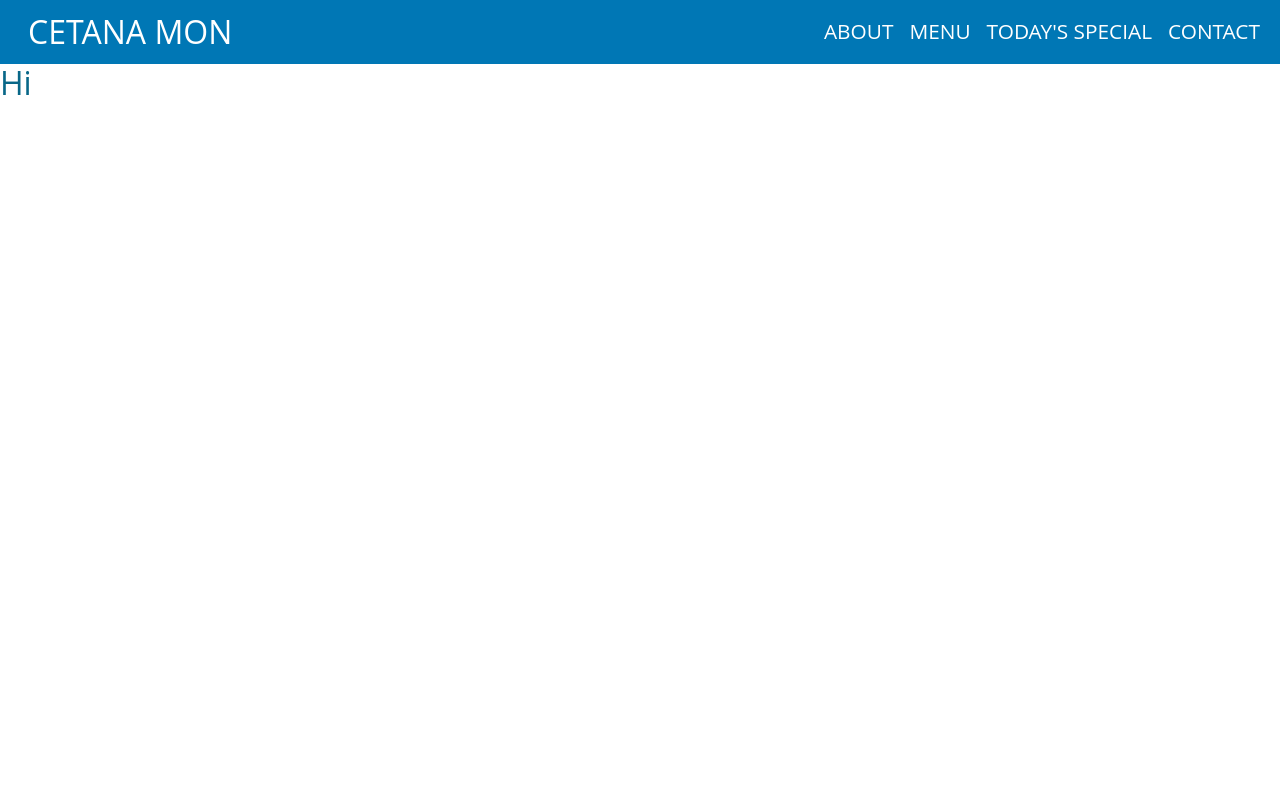
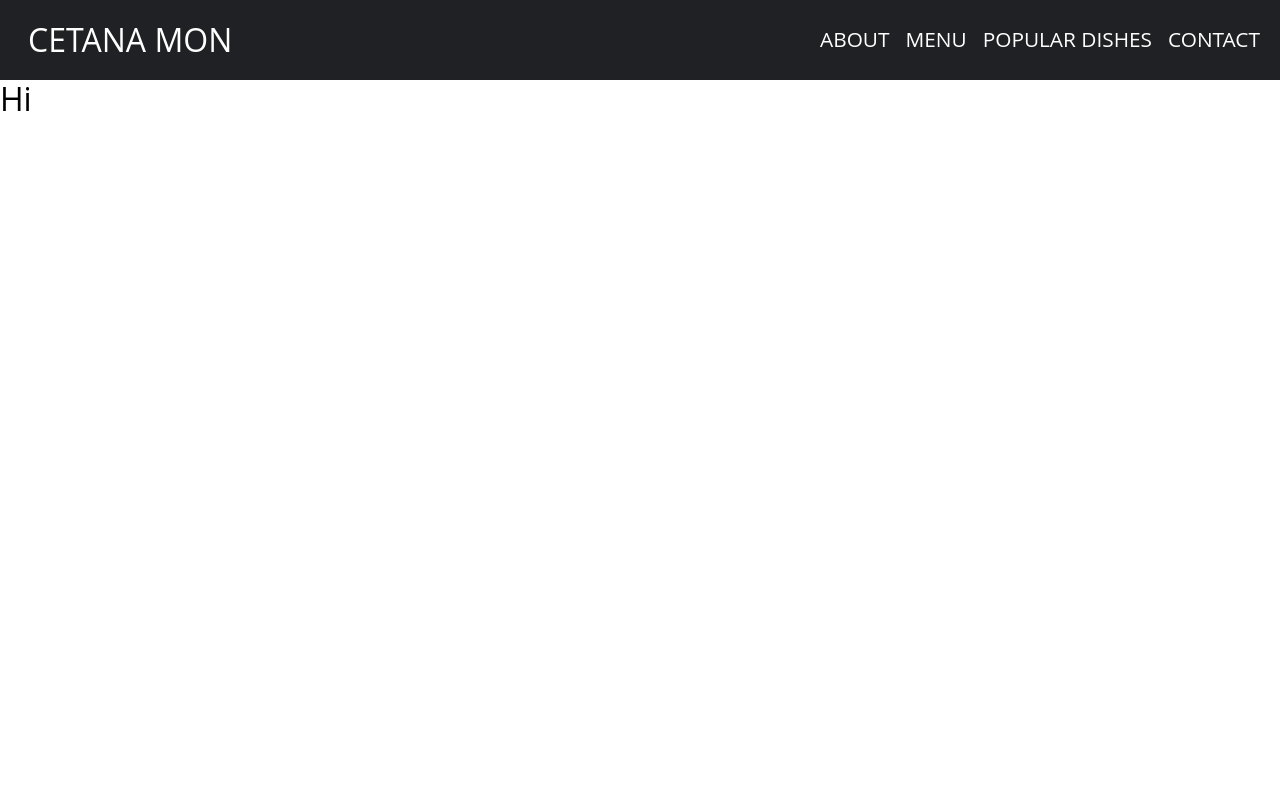
Before and after one commit to linnkhant07/cetanamon.github.io, a plain HTML site: page index.html in a window 1280 px wide. Shown: the top 800 px of the page. Drawn offline with nearby package versions, Linux system fonts and the light colour scheme.

Commit message:
style brush up

```diff
--- a/index.html
+++ b/index.html
@@ -15,7 +15,7 @@
 <body>
     <main class="main">
         <!-- navbar -->
-        <nav class="ps-3 navbar navbar-expand-lg " id="mainNavBar">
+        <nav class="ps-3 navbar navbar-expand-lg sticky-top" id="mainNavBar">
             <div class="container-fluid d-flex">
                 <div>
                     <a class="navbar-brand fs-2 me-auto" href="#">CETANA MON</a>
@@ -27,7 +27,7 @@
                 <div class="navbar-nav fs-5 ms-auto">
                   <a class="nav-link" href="#">ABOUT</a>
                   <a class="nav-link" href="#">MENU</a>
-                  <a class="nav-link">TODAY'S SPECIAL</a>
+                  <a class="nav-link">POPULAR DISHES</a>
                   <a class="nav-link">CONTACT</a>
                 </div>
               </div>
@@ -113,7 +113,7 @@
                 <div class="col-10 col-lg-8 blurb mb-5 mb-md-0">
                     <h2 class="">Mohinga</h2>
                     <img src="imgs/lolli_icon.png" alt="" class="d-none d-lg-inline-block">
-                    <p class="lead">Ohn No Khao Swè, aka coconut noodles, is a Burmese delight of thin noodles in a creamy coconut soup. Topped with chicken, eggs, and spices, it's a visual and gastronomic feast that's perfect for breakfast or a light meal.</p>
+                    <p class="lead">Mohinga is a popular and flavorful Burmese dish consisting of a fish broth-based soup thickened with rice powder or chickpea flour. It's infused with lemongrass, ginger, garlic, and other herbs and spices, served with thin rice noodles, and topped with hard-boiled eggs, crispy fried onions, and cilantro. </p>
                     <button class="btn">View Details</button>
                 </div>
                 </div>
--- a/styles/styles.css
+++ b/styles/styles.css
@@ -6,7 +6,7 @@
 
 body {
     font-family: "Open Sans", sans-serif;
-    color: #086788;
+    color: black;
 }
 
 main h1 {
@@ -15,7 +15,8 @@ main h1 {
 }
 
 main #mainNavBar {
-    background-color: #0077B5;
+    background-color: #202124;
+    height: 80px;
     /* #06AED5  #086788*/
 }
 
@@ -34,7 +35,7 @@ main .mainIntro{
 
 .todaySP{
     color: white;
-    background-color: #0077B5;
+    background-color: #202124;
 }
 
 .todaySP h2 {
@@ -45,6 +46,6 @@ main .mainIntro{
 
 .todaySP section .blurb button {
     background-color: white;
-    color: #0077B5;
+    color: #202124;
     font-weight: 600;
 }
```
